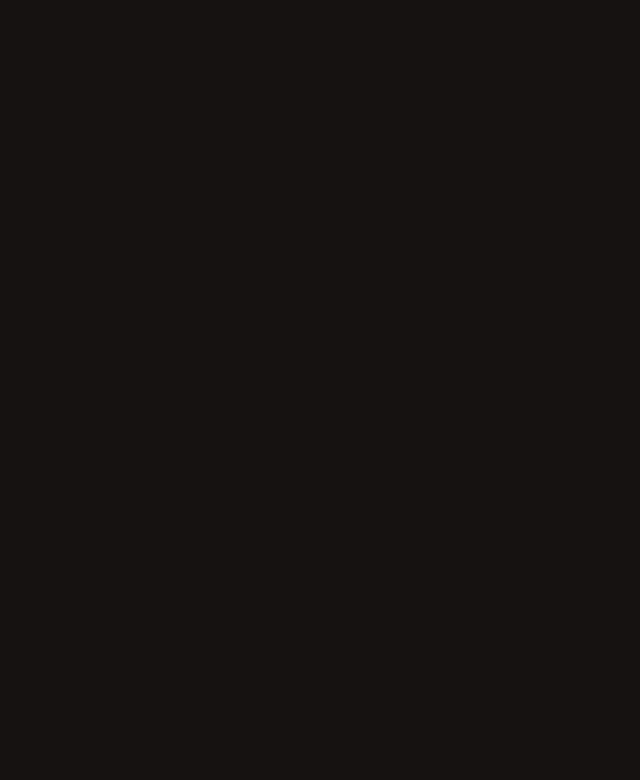
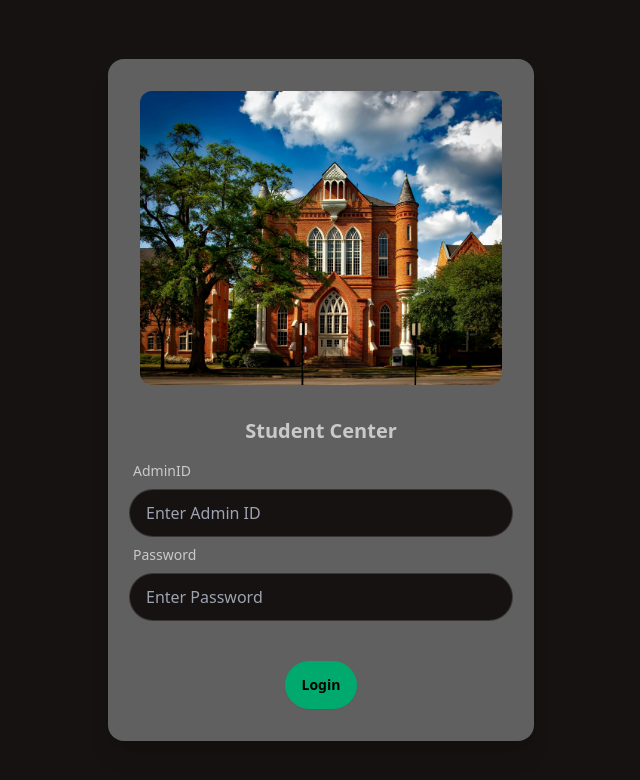
Before and after one commit to Carlosq-mv/CS157A-FinalProject, a React (Vite) app in the folder client/: page /login in a window 1280 px wide. Before the commit this address had no page. Shown: the top 780 px of the page, without its empty margins (319-959 px from the left). Built offline with nearby package versions, Linux system fonts and the light colour scheme.

Commit message:
login page & url

```diff
--- a/client/src/App.jsx
+++ b/client/src/App.jsx
@@ -1,13 +1,13 @@
 import { Routes, Route } from "react-router-dom";
 
-import ExamplePage from "./pages/ExamplePage";
+import Login from "./pages/Login";
 
 // all routes used in web app lie here
 function App() {
   return (
     <>
       <Routes>
-        <Route path="/" element={ <ExamplePage /> } />
+        <Route path="/login" element={ <Login /> } />
       </Routes>
     </>
   );
--- /dev/null
+++ b/client/src/pages/Login.jsx
@@ -0,0 +1,87 @@
+import React from 'react'
+import Axios from '../constants/api'
+import { useState } from 'react'
+
+const Login = () => {
+  // state to manage form inputs
+  const [form, setForm] = useState({
+    adminId: "",
+    password: ""
+  })
+
+  // function to handle form submission
+  const handleSubmit = (e) => {
+    e.preventDefault();
+
+    // change adminId to type Number
+    const payload = {
+      ...form,
+      adminId: Number(form.adminId),
+    };
+
+    // send post request to backend api
+    Axios.post("/api/auth/login", payload)
+      .then(res => {
+        console.log(res)
+        // clear form upon successfull submission
+        setForm({
+          adminId: "",
+          password: ""
+        })
+      })
+      .catch(err => {
+        console.log(err)
+      })
+  }
+
+  return (
+    <>
+      <div className="flex items-center justify-center min-h-screen">
+        <div className="card bg-base-100 w-full sm:w-2/6 shadow-xl " style={{ backgroundColor: '#606060' }}>
+          <figure className="px-8 pt-8">
+            <img
+              src="/images/college.jpg"
+              alt="College"
+              className="rounded-xl"
+            />
+          </figure>
+
+          <div className="card-body items-center text-center">
+            <h2 className="card-title">Student Center</h2>
+            <form onSubmit={handleSubmit}>
+              <label className="form-control w-full max-w-xs">
+                <div className="label">
+                  <span className="label-text">AdminID</span>
+                </div>
+                <input
+                  type="text"
+                  className="input input-bordered w-96"
+                  placeholder="Enter Admin ID"
+                  value={form.adminId}
+                  onChange={(e) => setForm({ ...form, adminId: e.target.value })}
+                />
+              </label>
+              <label className="form-control w-full ">
+                <div className="label">
+                  <span className="label-text">Password</span>
+                </div>
+                <input
+                  type="password"
+                  className="input input-bordered w-96 "
+                  placeholder="Enter Password"
+                  value={form.password}
+                  onChange={(e) => setForm({ ...form, password: e.target.value })}
+                />
+              </label>
+              <div className="pt-10">
+                <button type="submit" className="btn btn-success">Login</button>
+              </div>
+            </form>
+          </div>
+        </div>
+      </div>
+    </>
+  )
+}
+
+export default Login
```
